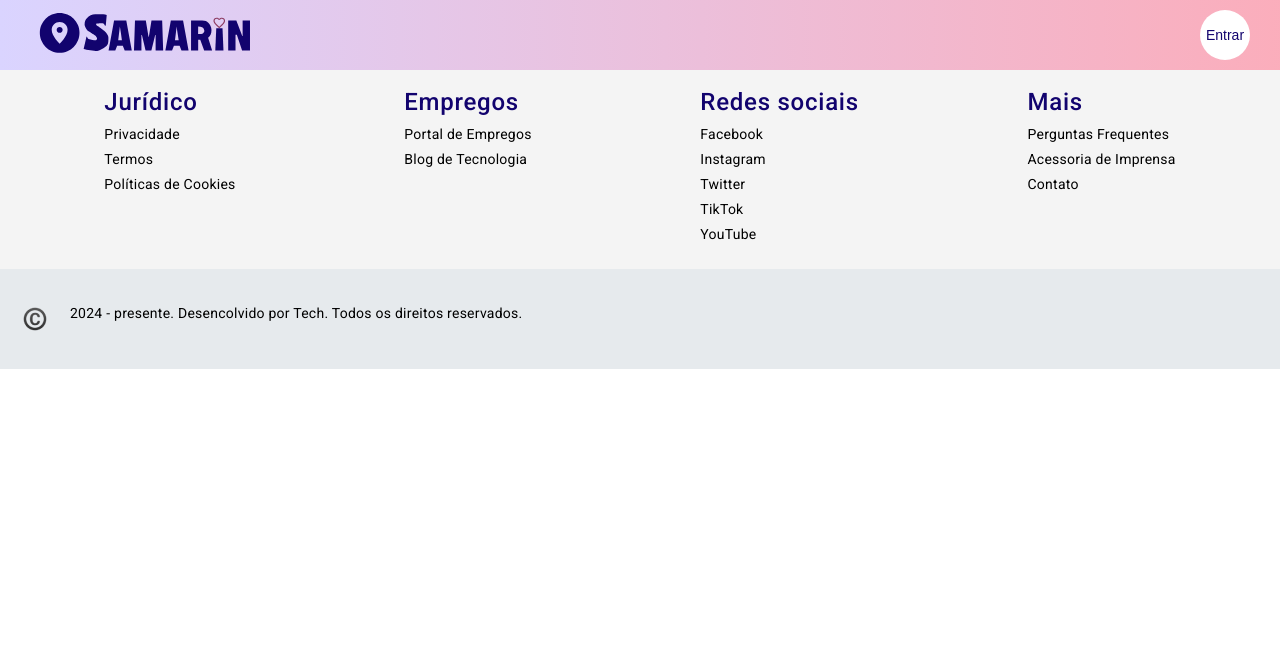
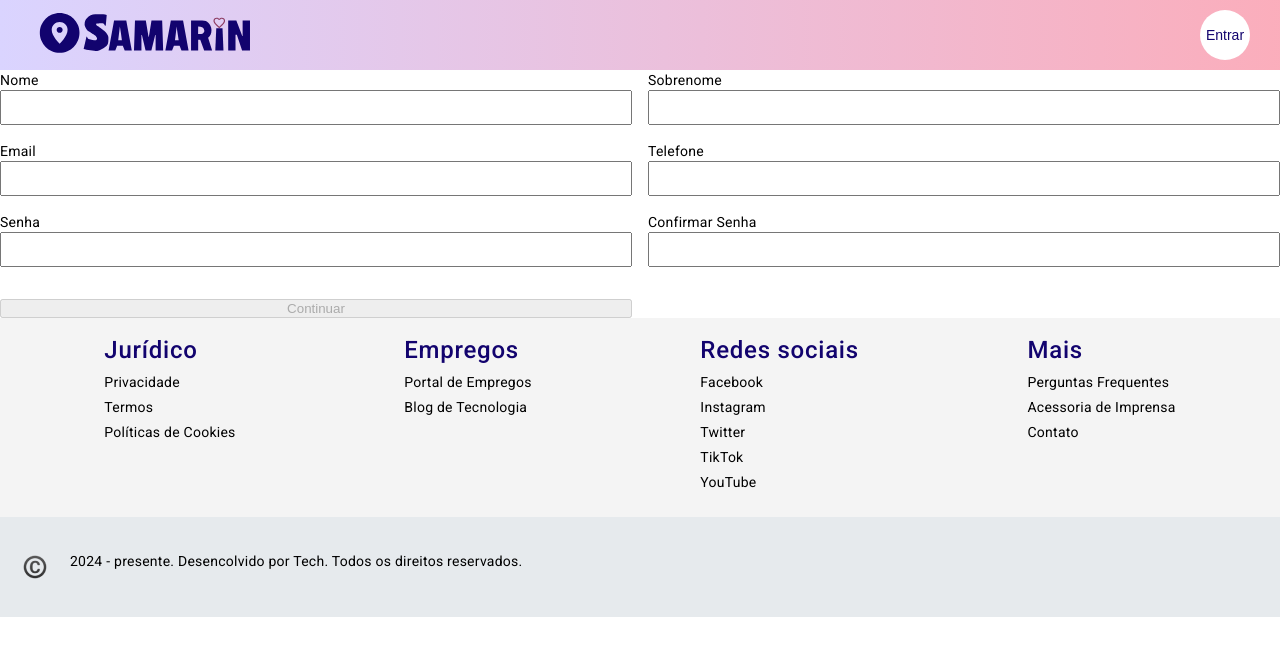
Before and after one commit to evertonesquivel/PROJETO-SAMARIN, an Angular app: page /createaccount in a window 1280 px wide. Before the commit this address led to /. Shown: the top 656 px of the page. Built offline with nearby package versions, Linux system fonts and the light colour scheme.

Commit message:
iniciando os forms

```diff
--- a/src/app/app.routes.ts
+++ b/src/app/app.routes.ts
@@ -5,11 +5,13 @@ import { LoginPageComponent } from './components/pages/login-page/login-page.com
 import { AuthGuard } from './services/auth/auth-guard.service';
 import { InicialPageComponent } from './components/pages/inicial-page/inicial-page.component';
 import { ChatPageComponent } from './components/pages/chat-page/chat-page.component';
+import { CreateAccountPageComponent } from './components/pages/create-account-page/create-account-page.component';
 
 export const routes: Routes = [
     { path: '', component: InicialPageComponent }, // Página inicial
     { path: 'home', component: HomePageComponent, canActivate: [AuthGuard] }, // Página protegida
     { path: 'perfil/:id', component: PerfilPageComponent, canActivate: [AuthGuard] }, // Página de perfil, protegida
     { path: 'login', component: LoginPageComponent }, // Página de login
-    { path : 'messages', component : ChatPageComponent, canActivate :[AuthGuard] }
+    { path : 'messages', component : ChatPageComponent, canActivate :[AuthGuard] },
+    { path: 'createaccount', component: CreateAccountPageComponent },//pag cadastrar user
 ];
--- /dev/null
+++ b/src/app/components/multi-step-form/multi-step-form.component.css
@@ -0,0 +1,14 @@
+form {
+    display: grid;
+    grid-template-columns: 1fr 1fr;
+    gap: 16px;
+  }
+
+  input, textarea {
+    width: 100%;
+    padding: 8px;
+  }
+
+  button {
+    margin-top: 16px;
+  }
--- /dev/null
+++ b/src/app/components/multi-step-form/multi-step-form.component.html
@@ -0,0 +1,114 @@
+
+<div *ngIf="currentStep === 0">
+    <form [formGroup]="step1Form">
+      <div>
+        <label>Nome</label>
+        <input formControlName="nome" type="text">
+      </div>
+      <div>
+        <label>Sobrenome</label>
+        <input formControlName="sobrenome" type="text">
+      </div>
+      <div>
+        <label>Email</label>
+        <input formControlName="email" type="email">
+      </div>
+      <div>
+        <label>Telefone</label>
+        <input formControlName="telefone" type="tel">
+      </div>
+      <div>
+        <label>Senha</label>
+        <input formControlName="senha" type="password">
+      </div>
+      <div>
+        <label>Confirmar Senha</label>
+        <input formControlName="confirmarSenha" type="password">
+      </div>
+      <button type="button" (click)="nextStep()" [disabled]="!step1Form.valid">Continuar</button>
+    </form>
+  </div>
+
+  <!-- Etapa 2: Informações Pessoais -->
+  <div *ngIf="currentStep === 1">
+    <form [formGroup]="step2Form">
+      <div>
+        <label>Data de Nascimento</label>
+        <input formControlName="dataNascimento" type="date">
+      </div>
+      <div>
+        <label>Estado</label>
+        <input formControlName="estado" type="text">
+      </div>
+      <div>
+        <label>Cidade</label>
+        <input formControlName="cidade" type="text">
+      </div>
+      <div>
+        <label>Profissão</label>
+        <input formControlName="profissao" type="text">
+      </div>
+      <div>
+        <label>Pronomes</label>
+        <input formControlName="pronomes" type="text">
+      </div>
+      <div>
+        <label>Identificação de Gênero</label>
+        <input formControlName="identificacaoGenero" type="text">
+      </div>
+      <button type="button" (click)="previousStep()">Voltar</button>
+      <button type="button" (click)="nextStep()" [disabled]="!step2Form.valid">Continuar</button>
+    </form>
+  </div>
+
+  <!-- Etapa 3: Preferências e Personalidade -->
+  <div *ngIf="currentStep === 2">
+    <form [formGroup]="step3Form">
+      <div>
+        <label>Nickname</label>
+        <input formControlName="nickname" type="text">
+      </div>
+      <div>
+        <label>Interesse</label>
+        <input formControlName="interesse" type="text">
+      </div>
+      <div>
+        <label>Faixa de Idade</label>
+        <input formControlName="faixaIdade" type="number" min="18">
+      </div>
+      <div>
+        <label>Personalidade</label>
+        <input formControlName="personalidade" type="text">
+      </div>
+      <button type="button" (click)="previousStep()">Voltar</button>
+      <button type="button" (click)="nextStep()" [disabled]="!step3Form.valid">Continuar</button>
+    </form>
+  </div>
+
+  <!-- Etapa 4: Hobbies e Descrição -->
+  <div *ngIf="currentStep === 3">
+    <form [formGroup]="step4Form">
+      <div>
+        <label>Hobbies</label>
+        <input formControlName="hobbies" type="text">
+      </div>
+      <div>
+        <label>Descreva sobre você</label>
+        <textarea formControlName="descricao"></textarea>
+      </div>
+      <button type="button" (click)="previousStep()">Voltar</button>
+      <button type="button" (click)="nextStep()" [disabled]="!step4Form.valid">Continuar</button>
+    </form>
+  </div>
+
+  <!-- Etapa 5: Upload de Imagem -->
+  <div *ngIf="currentStep === 4">
+    <form [formGroup]="step5Form">
+      <div>
+        <label>Imagem de Perfil</label>
+        <input formControlName="imagemPerfil" type="file" accept="image/*">
+      </div>
+      <button type="button" (click)="previousStep()">Voltar</button>
+      <button type="submit" (click)="submitForm()" [disabled]="!step5Form.valid">Confirmar</button>
+    </form>
+  </div>
--- /dev/null
+++ b/src/app/components/multi-step-form/multi-step-form.component.ts
@@ -0,0 +1,91 @@
+import { Component, OnInit } from '@angular/core';
+import { FormBuilder, FormGroup, Validators, ReactiveFormsModule } from '@angular/forms';
+import { CommonModule } from '@angular/common';
+
+@Component({
+  selector: 'app-multi-step-form',
+  templateUrl: './multi-step-form.component.html',
+  styleUrls: ['./multi-step-form.component.css'],
+  standalone: true, // Se for standalone, inclua isso
+  imports: [ReactiveFormsModule, CommonModule] // Aqui adiciona o ReactiveFormsModule
+})
+export class MultiStepFormComponent implements OnInit {
+
+
+
+  currentStep = 0;  // Controla o passo atual do formulário
+  step1Form!: FormGroup;
+  step2Form!: FormGroup;
+  step3Form!: FormGroup;
+  step4Form!: FormGroup;
+  step5Form!: FormGroup;
+
+  constructor(private fb: FormBuilder) {}
+
+  ngOnInit(): void {
+    this.initializeForms();
+  }
+
+  // Inicializa todos os formulários das etapas
+  initializeForms() {
+    this.step1Form = this.fb.group({
+      nome: ['', Validators.required],
+      sobrenome: ['', Validators.required],
+      email: ['', [Validators.required, Validators.email]],
+      telefone: ['', Validators.required],
+      senha: ['', Validators.required],
+      confirmarSenha: ['', Validators.required]
+    });
+
+    this.step2Form = this.fb.group({
+      dataNascimento: ['', Validators.required],
+      estado: ['', Validators.required],
+      cidade: ['', Validators.required],
+      profissao: ['', Validators.required],
+      pronomes: ['', Validators.required],
+      identificacaoGenero: ['', Validators.required]
+    });
+
+    this.step3Form = this.fb.group({
+      nickname: ['', Validators.required],
+      interesse: ['', Validators.required],
+      faixaIdade: [18, Validators.required],
+      personalidade: ['', Validators.required]
+    });
+
+    this.step4Form = this.fb.group({
+      hobbies: ['', Validators.required],
+      descricao: ['', Validators.required]
+    });
+
+    this.step5Form = this.fb.group({
+      imagemPerfil: [null, Validators.required]
+    });
+  }
+
+  // Função para avançar para a próxima etapa
+  nextStep() {
+    if (this.currentStep < 4) {
+      this.currentStep++;
+    }
+  }
+
+  // Função para voltar à etapa anterior
+  previousStep() {
+    if (this.currentStep > 0) {
+      this.currentStep--;
+    }
+  }
+
+  // Função que submete todos os formulários quando a última etapa é concluída
+  submitForm() {
+    console.log('Formulário completo!', {
+      ...this.step1Form.value,
+      ...this.step2Form.value,
+      ...this.step3Form.value,
+      ...this.step4Form.value,
+      ...this.step5Form.value
+    });
+    // Redirecione ou envie os dados ao backend aqui
+  }
+}
--- /dev/null
+++ b/src/app/components/pages/create-account-page/create-account-page.component.html
@@ -0,0 +1 @@
+<app-multi-step-form></app-multi-step-form>
--- a/src/app/components/section/section.component.html
+++ b/src/app/components/section/section.component.html
@@ -11,7 +11,7 @@
     <div class="buttons">
       <button (click)="onLoginButtonClick()">{{ buttonText1 }}</button>
       <p>ou</p>
-      <button>{{ buttonText2 }}</button>
+      <button  (click)="navigateToCreateAccount()">{{ buttonText2 }}</button>
     </div>
 
     <p class="terms">
@@ -31,6 +31,6 @@
   <div class="text-content">
     <h2>{{ sectionTitle }}</h2>
     <p>{{ secondaryText }}</p>
-    <button>{{ buttonText2 }}</button>
+    <button (click)="navigateToCreateAccount()">{{ buttonText2 }}</button>
   </div>
 </div>
--- a/src/app/components/section/section.component.ts
+++ b/src/app/components/section/section.component.ts
@@ -1,13 +1,15 @@
 import { Component, Input } from '@angular/core';
 import { CommonModule } from '@angular/common'; // Importa CommonModule
 import { NavigationService } from '../../services/navigation.service'; // Verifique o caminho correto
+import { Router} from '@angular/router';
+import { CreateAccountPageComponent } from '../pages/create-account-page/create-account-page.component';
 
 @Component({
   selector: 'app-section',
   templateUrl: './section.component.html',
   styleUrls: ['./section.component.css'],
   standalone: true,
-  imports: [CommonModule] // Adiciona CommonModule aos imports do componente
+  imports: [CommonModule, CreateAccountPageComponent] // Adiciona CommonModule aos imports do componente
 })
 export class SectionComponent {
   @Input() isPrimary: boolean = false;
@@ -20,9 +22,14 @@ export class SectionComponent {
   @Input() imageSrc: string = '../../../assets/Icons.png';
   @Input() imageSrcSecondary: string = '../../../assets/Secondaryimage.png';
 
-  constructor(private navigationService: NavigationService) {}
+
+
+  constructor(private navigationService: NavigationService, private router: Router) {}
 
   onLoginButtonClick() {
     this.navigationService.navigateToLogin();
   }
+  navigateToCreateAccount() {
+    this.router.navigate(['/createaccount']);
+  }
 }
```
Also changed, not shown: src/app/components/pages/create-account-page/create-account-page.component.ts (added, +12 -0 lines), src/app/components/pages/create-account-page/create-account-page.component.css (added), 2 other files (tests, documents, lock files or other folders).
